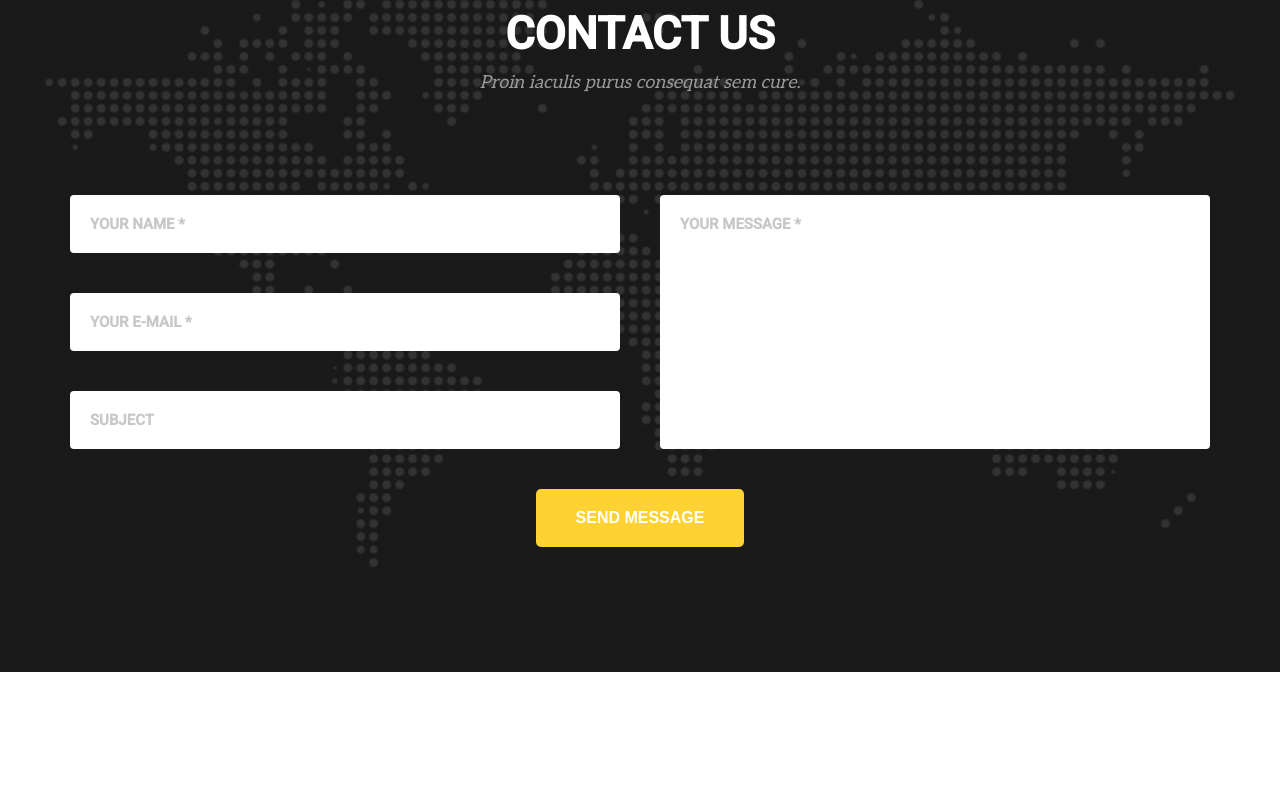
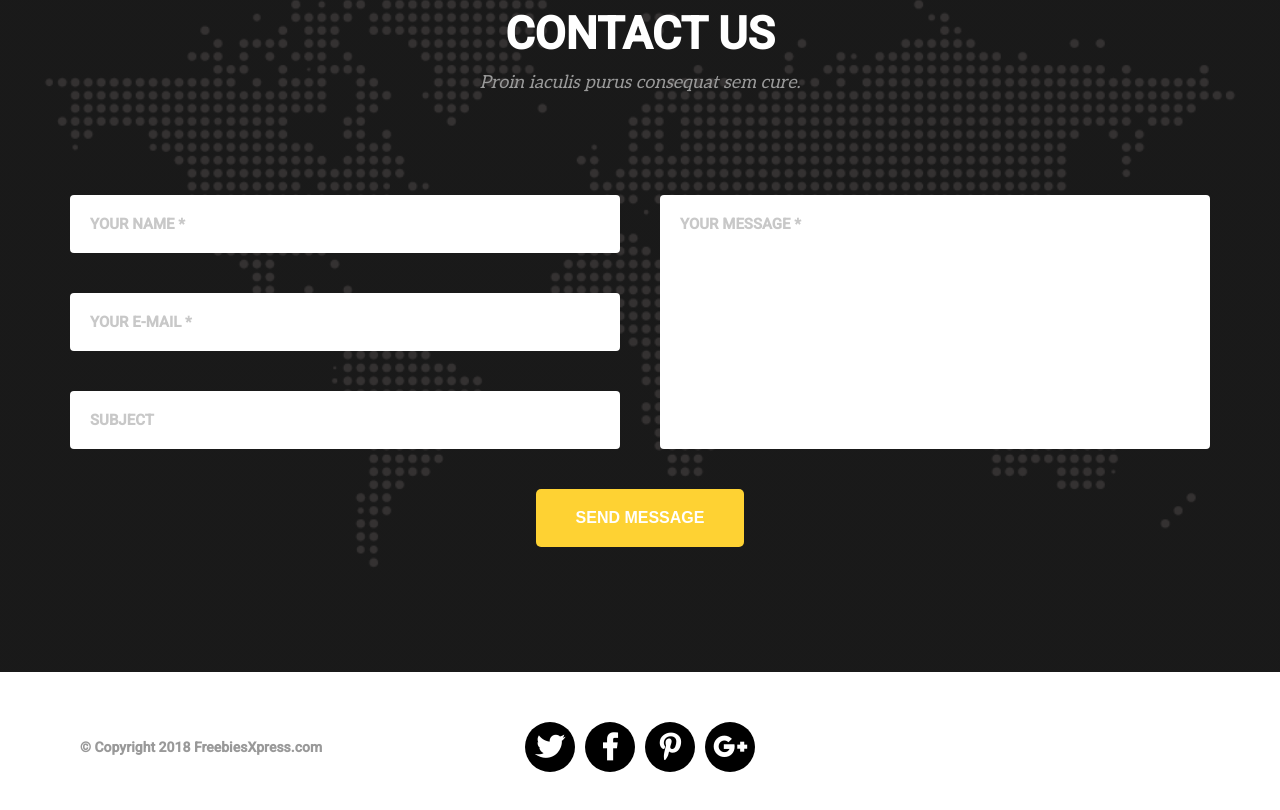
Before and after one commit to patryk-stanek/golden, a website: page index.html in a window 1280 px wide. Shown: the part 5922-6732 px from the top of the page. Before the commit the page ends 6594 px from the top, so only its background shows below. Drawn offline with Linux system fonts and the light colour scheme; a web font is replaced by a local one.

Commit message:
Footer finished

```diff
--- a/index.html
+++ b/index.html
@@ -249,7 +249,21 @@
             </div>
         </section>
         <footer class="footer">
-
+            <div class="container">
+                <div class="row">
+                    <div class="col-4">
+                        &copy; Copyright 2018 FreebiesXpress.com
+                    </div>
+                    <div class="col-4 col-offset-4">
+                        <div class="footer__box">
+                            <a href="#" class="footer__link"><i class="footer__icon fab fa-twitter"></i></a>
+                            <a href="#" class="footer__link"><i class="footer__icon fab fa-facebook-f"></i></a>
+                            <a href="#" class="footer__link"><i class="footer__icon fab fa-pinterest-p"></i></a>
+                            <a href="#" class="footer__link"><i class="footer__icon fab fa-google-plus-g"></i></a>
+                        </div>
+                    </div>
+                </div>
+            </div>
         </footer>
     </body>
 </html>
--- a/sass/_footer.scss
+++ b/sass/_footer.scss
@@ -0,0 +1,43 @@
+.footer {
+    padding: 4rem 0;
+    color: $color-grey-2;
+    font-size: 1.4rem;
+    font-weight: 700;
+
+    & .row {
+        display: flex;
+        align-items: center;
+    }
+
+    &__box {
+        display: flex;
+        flex-direction: row;
+        justify-content: center;
+    }
+
+    &__link:link,
+    &__link:visited {
+        text-decoration: none;
+
+        &:not(:last-child) {
+            margin-right: 1rem;
+        }
+    }
+
+    &__icon {
+        text-align: center;
+        color: $color-white;
+        background-color: $color-black;
+        font-size: 2.7rem;
+        width: 5rem;
+        height: 5rem;
+        line-height: 5rem;
+        border-radius: 50%;
+        @include transition;
+
+        &:hover,
+        &:active {
+            color: $color-primary;
+        }
+    }
+}
```
Also changed, not shown: css/style.css, 1 other file.
